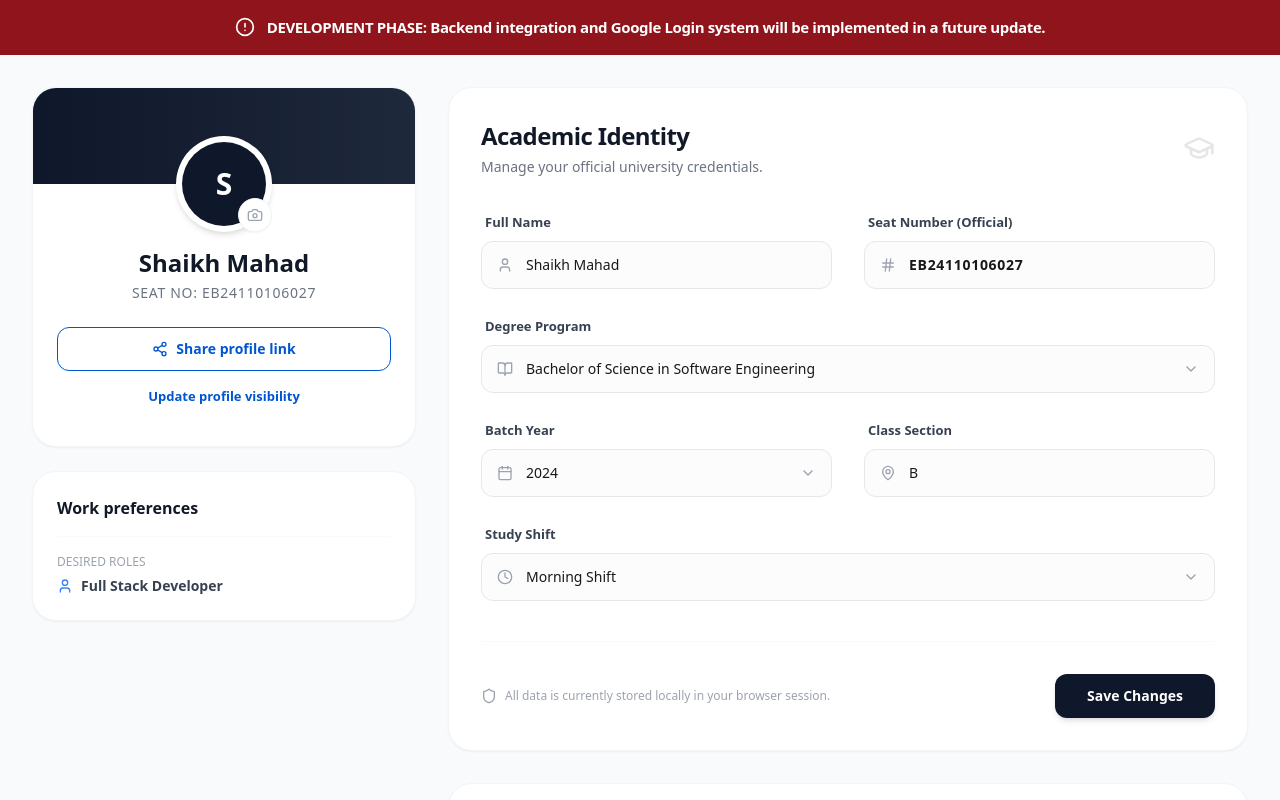
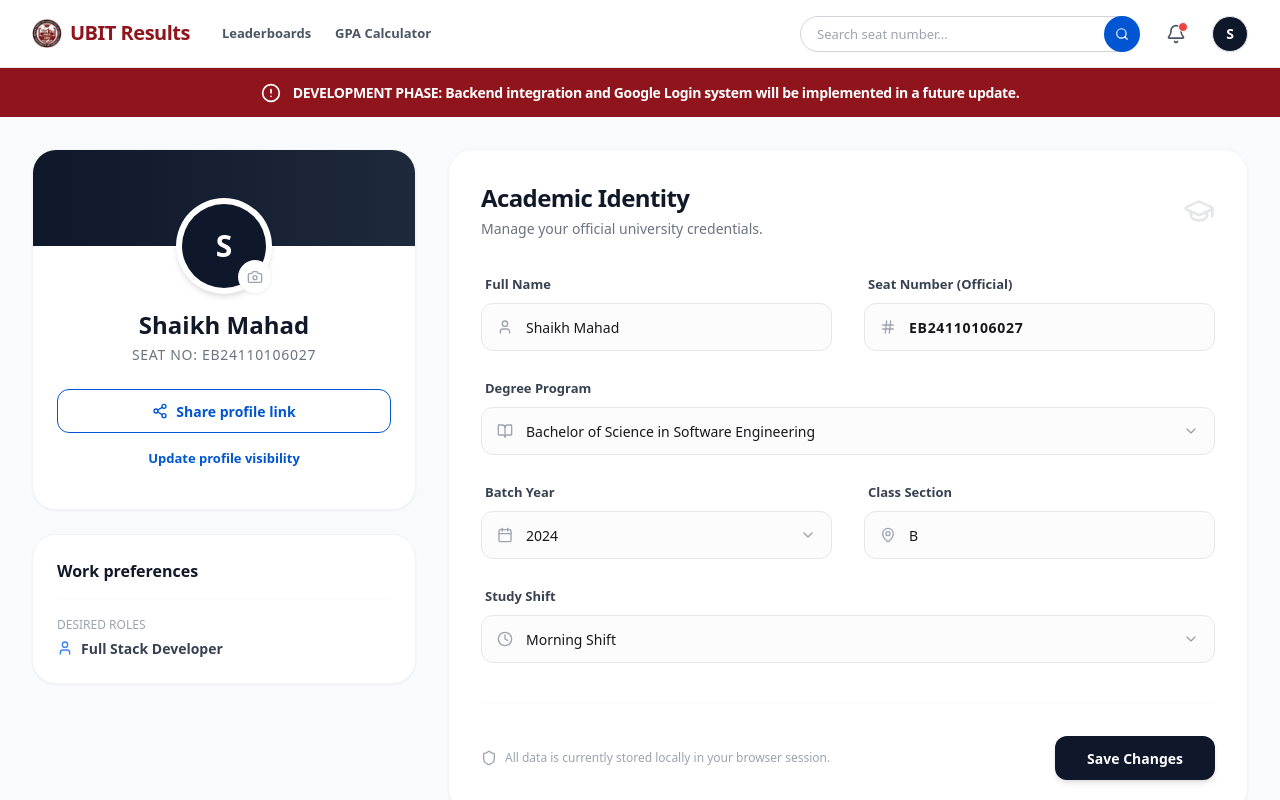
Before and after one commit to codewithmahad/ubit-semester-result-dashboard, a Next.js app: page /profile in a window 1280 px wide. Shown: the top 800 px of the page. Built offline with nearby package versions, Linux system fonts and the light colour scheme.

Commit message:
feat: implement user profile page with editable academic information form

```diff
--- a/src/app/profile/page.tsx
+++ b/src/app/profile/page.tsx
@@ -7,6 +7,8 @@ import {
   Camera, Share2, ExternalLink, GraduationCap, ChevronDown
 } from "lucide-react";
 import Link from "next/link";
+import { Nav } from "@/components/nav";
+import { Footer } from "@/components/footer";
 
 export default function ProfilePage() {
   const [formData, setFormData] = useState({
@@ -34,18 +36,20 @@ export default function ProfilePage() {
   }
 
   return (
-    <div className="min-h-screen bg-[#F8FAFC] pb-20">
+    <div className="min-h-screen bg-[#F8FAFC] flex flex-col">
+      <Nav />
+
       {/* ── Disclaimer Banner ─────────────────────────────────── */}
-      <div className="bg-[#8F141B] text-white py-4 px-4 text-center">
+      <div className="bg-[#8F141B] text-white py-3.5 px-4 text-center z-40">
         <div className="max-w-7xl mx-auto flex items-center justify-center gap-3">
-          <AlertCircle className="w-5 h-5 shrink-0" />
-          <p className="text-[14px] md:text-[15px] font-bold tracking-tight">
+          <AlertCircle className="w-4 h-4 md:w-5 md:h-5 shrink-0" />
+          <p className="text-[12px] md:text-[14px] font-bold tracking-tight">
             DEVELOPMENT PHASE: Backend integration and Google Login system will be implemented in a future update.
           </p>
         </div>
       </div>
 
-      <div className="max-w-7xl mx-auto px-4 sm:px-6 lg:px-8 mt-8">
+      <main className="flex-1 w-full max-w-7xl mx-auto px-4 sm:px-6 lg:px-8 mt-8 pb-20">
         <div className="grid grid-cols-1 lg:grid-cols-12 gap-8">
 
           {/* ── Left Sidebar: Profile Summary ──────────────────────── */}
@@ -227,7 +231,9 @@ export default function ProfilePage() {
             </div>
           </div>
         </div>
-      </div>
+      </main>
+
+      <Footer />
     </div>
   );
 }
```
